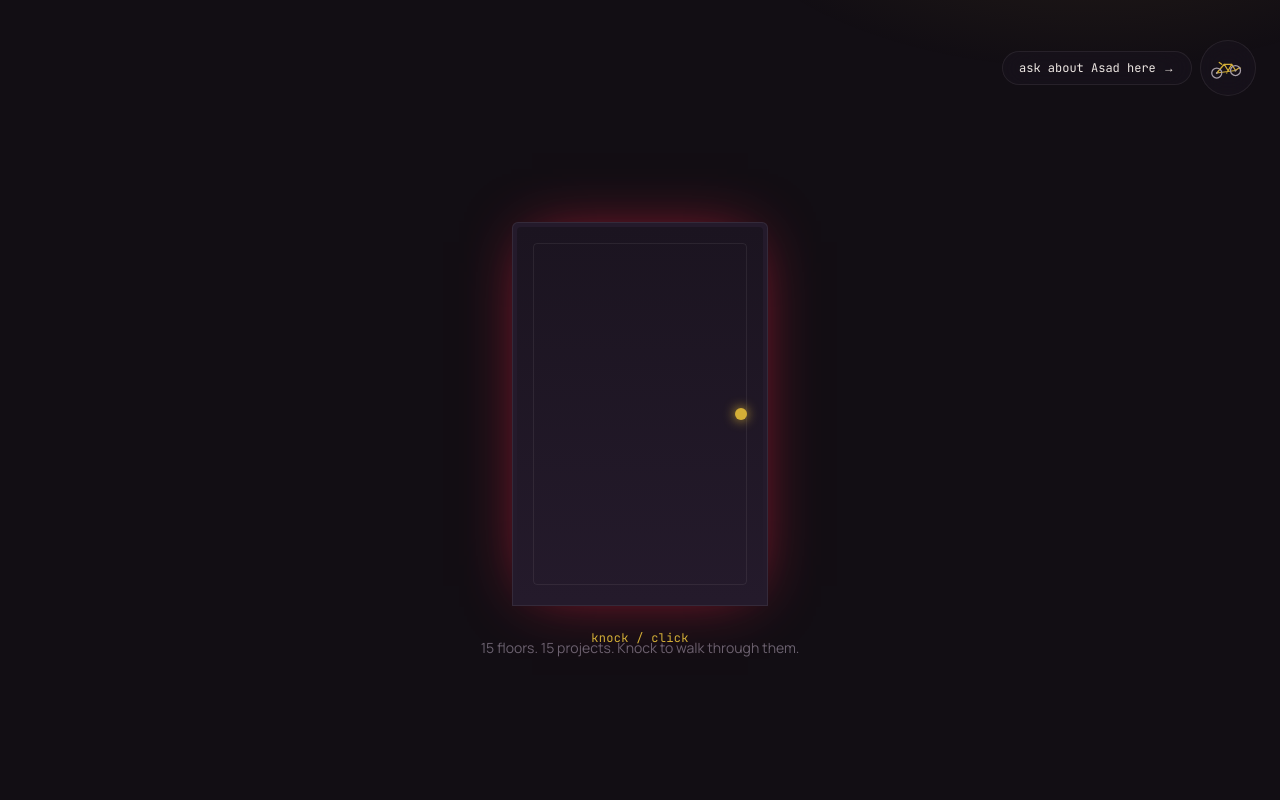
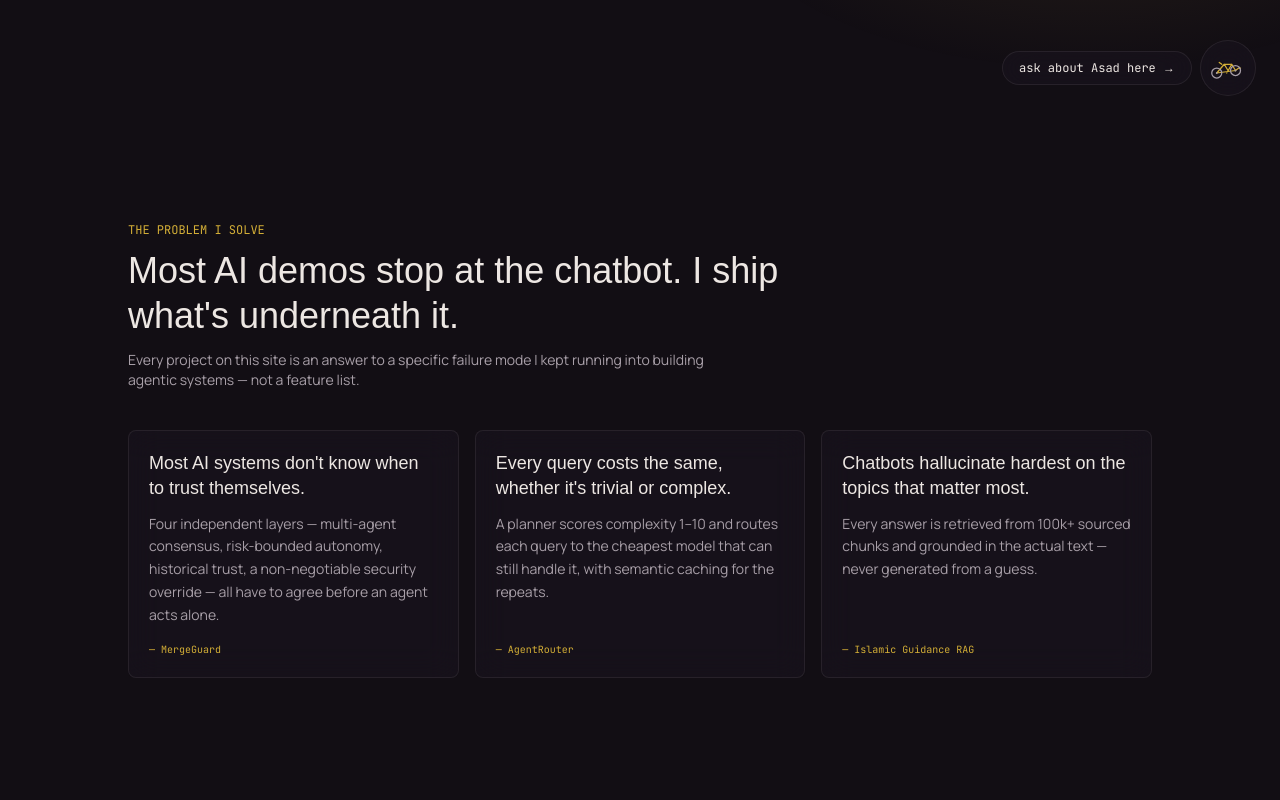
Before and after one commit to shaikasadahmed2k23/portfolio, a Next.js app: page / in a window 1280 px wide. Shown: the part 680-1480 px from the top of the page. Built offline with nearby package versions, Linux system fonts and the light colour scheme; a web font is replaced by a local one.

Commit message:
Add The Problem I Solve section right after boot sequence

```diff
--- a/app/page.tsx
+++ b/app/page.tsx
@@ -1,4 +1,5 @@
 import TerminalBoot from "@/components/TerminalBoot";
+import ProblemSection from "@/components/ProblemSection";
 import ProjectsDoor from "@/components/ProjectsDoor";
 import MetricsSection from "@/components/MetricsSection";
 import HackathonWall from "@/components/HackathonWall";
@@ -21,6 +22,8 @@ export default function Home() {
         <TerminalBoot />
       </section>
 
+      <ProblemSection />
+
       <ProjectsDoor />
 
       <MetricsSection />
--- /dev/null
+++ b/components/ProblemSection.tsx
@@ -0,0 +1,76 @@
+"use client";
+
+import { motion } from "framer-motion";
+
+type ProblemCard = {
+  problem: string;
+  resolution: string;
+  project: string;
+};
+
+const CARDS: ProblemCard[] = [
+  {
+    problem: "Most AI systems don't know when to trust themselves.",
+    resolution:
+      "Four independent layers — multi-agent consensus, risk-bounded autonomy, historical trust, a non-negotiable security override — all have to agree before an agent acts alone.",
+    project: "MergeGuard",
+  },
+  {
+    problem: "Every query costs the same, whether it's trivial or complex.",
+    resolution:
+      "A planner scores complexity 1–10 and routes each query to the cheapest model that can still handle it, with semantic caching for the repeats.",
+    project: "AgentRouter",
+  },
+  {
+    problem: "Chatbots hallucinate hardest on the topics that matter most.",
+    resolution:
+      "Every answer is retrieved from 100k+ sourced chunks and grounded in the actual text — never generated from a guess.",
+    project: "Islamic Guidance RAG",
+  },
+];
+
+export default function ProblemSection() {
+  return (
+    <section className="relative px-6 py-24 sm:px-12 md:px-20">
+      <div className="mx-auto max-w-5xl">
+        <span className="font-[family-name:var(--font-data)] text-xs text-brass">
+          THE PROBLEM I SOLVE
+        </span>
+        <motion.h2
+          initial={{ opacity: 0, y: 12 }}
+          whileInView={{ opacity: 1, y: 0 }}
+          viewport={{ once: true, margin: "-60px" }}
+          transition={{ duration: 0.6, ease: "easeOut" }}
+          className="mt-2 max-w-2xl font-[family-name:var(--font-display)] text-3xl leading-tight text-ink sm:text-4xl"
+        >
+          Most AI demos stop at the chatbot. I ship what&apos;s underneath it.
+        </motion.h2>
+        <p className="mt-3 max-w-xl text-sm text-ink-dim">
+          Every project on this site is an answer to a specific failure mode I kept
+          running into building agentic systems — not a feature list.
+        </p>
+
+        <div className="mt-10 grid gap-4 md:grid-cols-3">
+          {CARDS.map((c, i) => (
+            <motion.div
+              key={c.project}
+              initial={{ opacity: 0, y: 20 }}
+              whileInView={{ opacity: 1, y: 0 }}
+              viewport={{ once: true, margin: "-40px" }}
+              transition={{ duration: 0.45, delay: i * 0.1, ease: "easeOut" }}
+              className="glass flex flex-col rounded-lg p-5"
+            >
+              <p className="font-[family-name:var(--font-display)] text-lg leading-snug text-ink">
+                {c.problem}
+              </p>
+              <p className="mt-3 flex-1 text-sm leading-relaxed text-ink-dim">{c.resolution}</p>
+              <div className="mt-4 font-[family-name:var(--font-data)] text-[10px] text-brass">
+                — {c.project}
+              </div>
+            </motion.div>
+          ))}
+        </div>
+      </div>
+    </section>
+  );
+}
```
